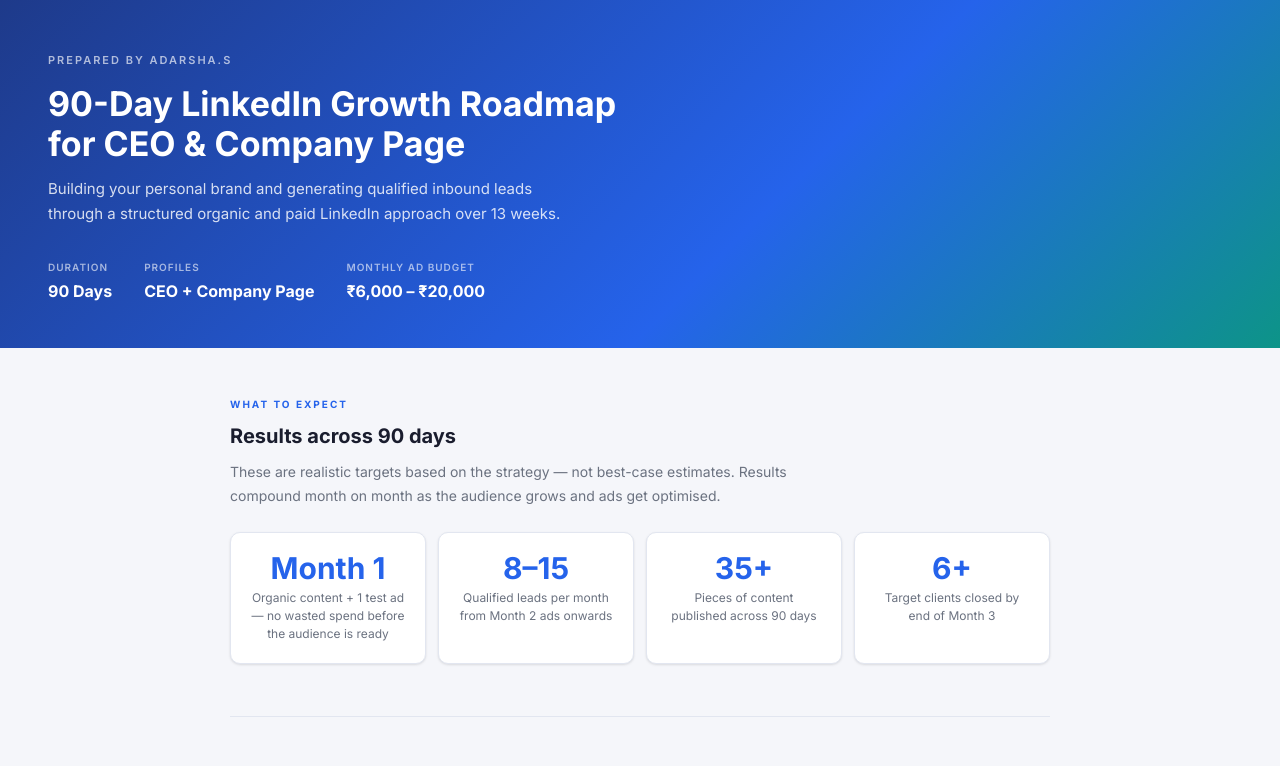
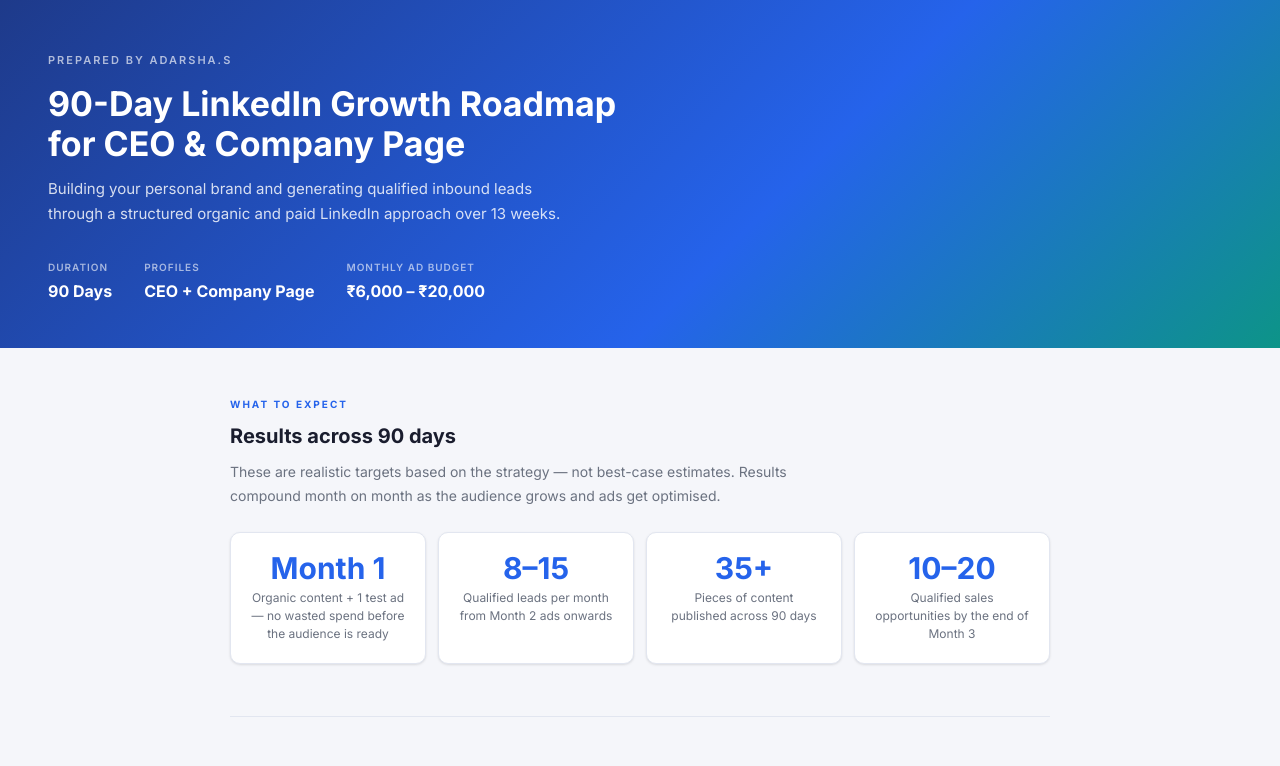
Before and after one commit to adarsha-s-roa/Linekdin_Strategy, a plain HTML site: page index.html in a window 1280 px wide. Shown: the top 766 px of the page. Drawn offline with Linux system fonts and the light colour scheme.

Commit message:
Update index.html

```diff
--- a/index.html
+++ b/index.html
@@ -156,7 +156,7 @@ body{font-family:'Inter',sans-serif;background:var(--bg);color:var(--text);font-
       <div class="outcome"><div class="outcome-val">Month 1</div><div class="outcome-label">Organic content + 1 test ad — no wasted spend before the audience is ready</div></div>
       <div class="outcome"><div class="outcome-val">8–15</div><div class="outcome-label">Qualified leads per month from Month 2 ads onwards</div></div>
       <div class="outcome"><div class="outcome-val">35+</div><div class="outcome-label">Pieces of content published across 90 days</div></div>
-      <div class="outcome"><div class="outcome-val">6+</div><div class="outcome-label">Target clients closed by end of Month 3</div></div>
+      <div class="outcome"><div class="outcome-val">10–20</div><div class="outcome-label">Qualified sales opportunities by the end of Month 3</div></div>
     </div>
   </div>
 
```
